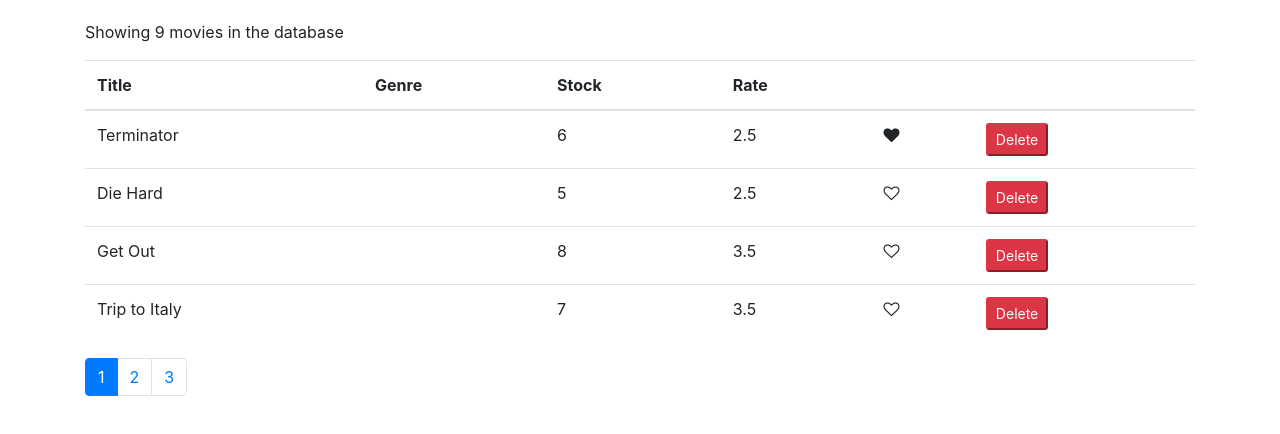
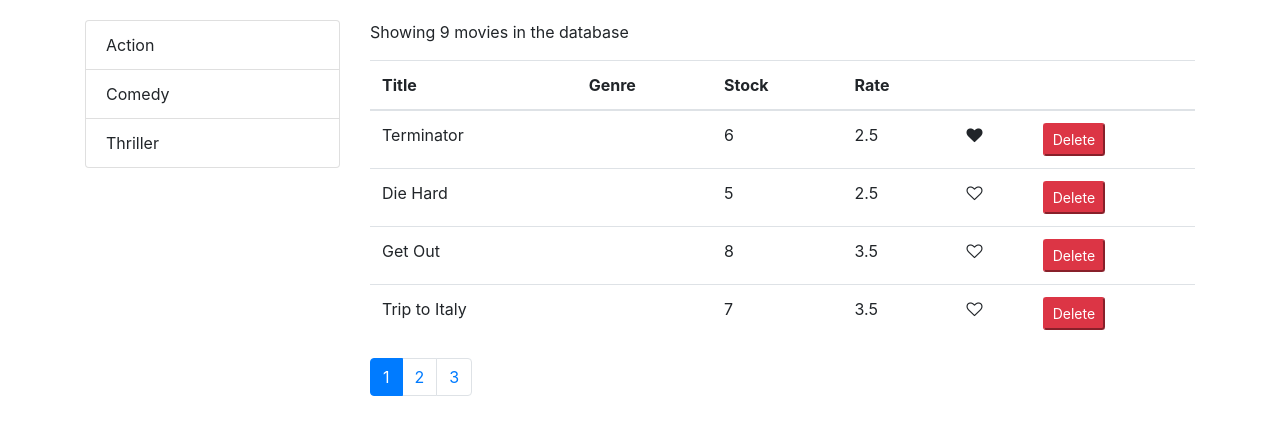
Before and after one commit to kevin-d-mcewan/react-vidly-movie-service, a React (Create React App) app in the folder vidly/: page / in a window 1280 px wide. Shown: the top 434 px of the page. Built offline with nearby package versions, Linux system fonts and the light colour scheme.

Commit message:
added a listGroup for the genres from the 'fakeGenreService'. We made changes to the movies.jsx and made the listGroup.jsx in the common folder

```diff
--- /dev/null
+++ b/vidly/src/components/common/listGroup.jsx
@@ -0,0 +1,18 @@
+import React from "react";
+const ListGroup = (props) => {
+  const { items, textProperty, valueProperty } = props;
+
+  return (
+    <ul className="list-group">
+      {/* we will use the item bracket notation instead of item dot notation so that we can add these properties,
+      dynamically instead of input each one */}
+      {items.map((item) => (
+        <li key={item[valueProperty]} className="list-group-item">
+          {item[textProperty]}
+        </li>
+      ))}
+    </ul>
+  );
+};
+
+export default ListGroup;
--- a/vidly/src/components/movies.jsx
+++ b/vidly/src/components/movies.jsx
@@ -3,13 +3,22 @@ import { getMovies } from "../services/fakeMovieService";
 import Pagination from "./common/pagination";
 import Like from "./common/like";
 import { paginate } from "../utils/paginate";
+import ListGroup from "./common/listGroup";
+import { getGenres, genres } from "../services/fakeGenreService";
 
 class Movies extends Component {
   state = {
-    movies: getMovies(),
+    /* We are initializing movies and genre with an empty array bc it will take time to get the information from the server
+     [in a real world situation] by doing this it will stop a runtime error from occuring*/
+    movies: [],
+    genres: [],
     currentPage: 1,
     pageSize: 4,
   };
+
+  componentDidMount() {
+    this.setState({ movies: getMovies(), genres: getGenres() });
+  }
 
   // in filter arrow function we are getting all the movies except the one we are
   // passing here. 'const movies' is creating a new array of movies
@@ -36,6 +45,10 @@ class Movies extends Component {
     this.setState({ currentPage: page });
   };
 
+  handleGenresSelect = () => {
+    console.log(genres);
+  };
+
   render() {
     // We will be peaking the length property making it equal to 'this.state.movies.length'
     const { length: moviesCount } = this.state.movies;
@@ -46,9 +59,16 @@ class Movies extends Component {
     const movies = paginate(allMovies, currentPage, pageSize);
 
     return (
-      <React.Fragment>
-        {/* Must use wrap > 1 JS Object/Component in a Parent Element.
-      So, a <div> or <React.Fragment> are the 2 choices 99% of time */}
+      <div className="row">
+        <div className="col-3">
+          <ListGroup
+            items={this.state.genres}
+            textProperty="name"
+            valueProperty="_id"
+            onItemSelect={this.handleGenresSelect}
+          />
+        </div>
+        <div className="col">
           <p>Showing {moviesCount} movies in the database</p>
           <table className="table">
             <thead>
@@ -98,7 +118,8 @@ class Movies extends Component {
             currentPage={currentPage}
             onPageChange={this.handlePageChange}
           />
-      </React.Fragment>
+        </div>
+      </div>
     );
   }
 }
```
Lines whose indentation alone changed are shown as unchanged.
